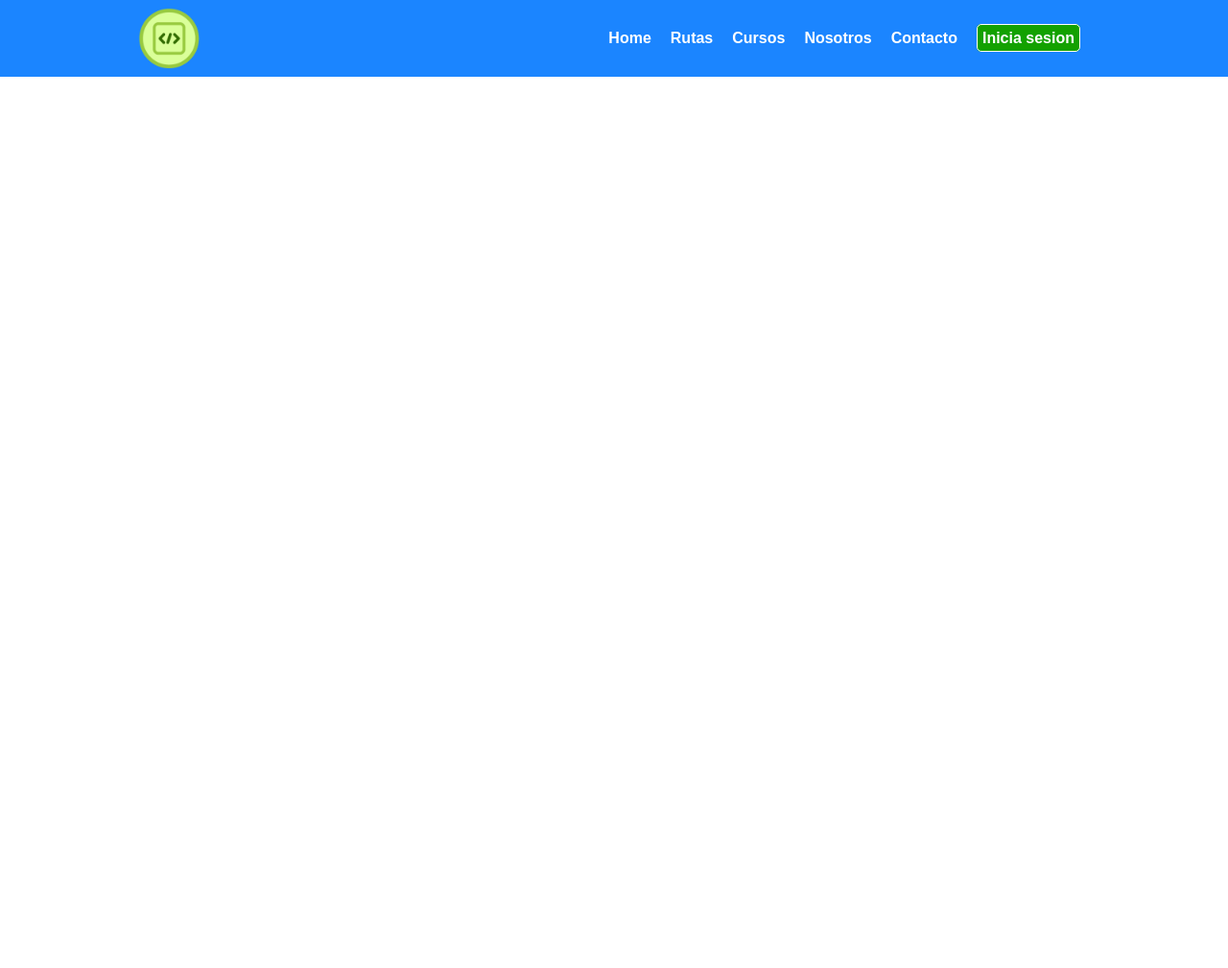
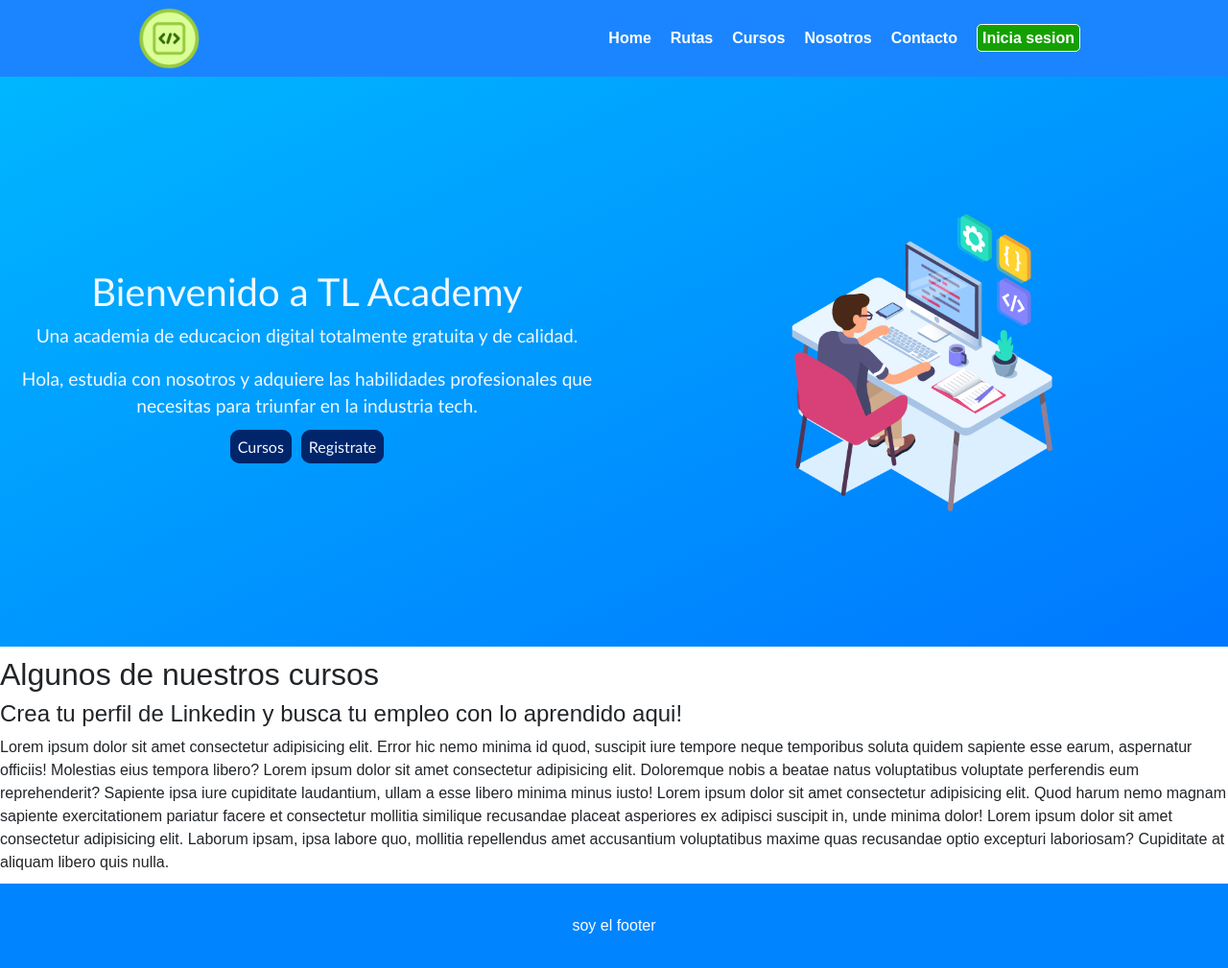
Before and after one commit to SMITH367/OnlineAcademy, a React app in the folder frontend/: page / in a window 1280 px wide. Shown: the whole page at 96% size. Before the commit the page ends 800 px from the top, so only its background shows below. Built offline with nearby package versions, Linux system fonts and the light colour scheme; no server answers.

Commit message:
home test view

```diff
--- /dev/null
+++ b/frontend/src/components/CourseInfo.jsx
@@ -0,0 +1,18 @@
+import React from "react";
+import { Link } from "react-router-dom";
+const CourseHome = ({ courseData }) => {
+  return (
+    <>
+      {courseData.url_course !== undefined ? (
+        <Link to={courseData.url_course} className="course-data-home">
+          <p>{courseData.name}</p>
+          <img src={courseData.logo} alt="" />
+        </Link>
+      ) : (
+        <></>
+      )}
+    </>
+  );
+};
+
+export { CourseHome };
--- a/frontend/src/components/Home.jsx
+++ b/frontend/src/components/Home.jsx
@@ -1,6 +1,94 @@
-import React from "react";
+import React, { useState, useEffect } from "react";
+import { Footer } from "./Footer";
+import useUser from "../hooks/useUser";
+import { Link } from "react-router-dom";
+import { cursos } from "./services/coursesHome";
+import { useGetCourse } from "../hooks/useGetCourse";
+import { CourseHome } from "./CourseInfo";
+import "./styles/home.css";
+import heroImg from "./sources/student.png";
 
 const Home = () => {
-  return <h1>home</h1>;
+  const dataUser = useUser();
+  const [curso1, setCurso1] = useState([]);
+  const [curso2, setCurso2] = useState([]);
+  const [curso3, setCurso3] = useState([]);
+  const [curso4, setCurso4] = useState([]);
+  const [curso5, setCurso5] = useState([]);
+
+  const url = "http://localhost:3000/course";
+
+  const getCourse = useGetCourse;
+
+  useEffect(() => {
+    getCourse(url, cursos.html, setCurso1);
+    getCourse(url, cursos.css, setCurso2);
+    getCourse(url, cursos.js, setCurso3);
+    getCourse(url, cursos.react, setCurso4);
+    getCourse(url, cursos.angular, setCurso5);
+
+    // eslint-disable-next-line
+  }, []);
+
+  return (
+    <>
+      <p>.</p>
+      <div className="container-home">
+        <section className="home">
+          <article className="hero">
+            <div className="center">
+              <h1 className="center">Bienvenido a TL Academy</h1>
+              <p>
+                Una academia de educacion digital totalmente gratuita y de
+                calidad.
+              </p>
+              <p>
+                Hola, {dataUser.name} estudia con nosotros y adquiere las
+                habilidades profesionales que necesitas para triunfar en la
+                industria tech.
+              </p>
+              <Link to="/courses" className="call-action">
+                Cursos
+              </Link>
+              <Link to="/register" className="call-action">
+                Registrate
+              </Link>
+            </div>
+
+            <div>
+              <img className="hero-img" src={heroImg} alt="" />
+            </div>
+          </article>
+          <h2>Algunos de nuestros cursos</h2>
+          <div className="course-home-cont center">
+            <CourseHome courseData={curso1}></CourseHome>
+            <CourseHome courseData={curso2}></CourseHome>
+            <CourseHome courseData={curso3}></CourseHome>
+            <CourseHome courseData={curso4}></CourseHome>
+            <CourseHome courseData={curso5}></CourseHome>
+          </div>
+          <h4>
+            Crea tu perfil de Linkedin y busca tu empleo con lo aprendido aqui!
+          </h4>
+          Lorem ipsum dolor sit amet consectetur adipisicing elit. Error hic
+          nemo minima id quod, suscipit iure tempore neque temporibus soluta
+          quidem sapiente esse earum, aspernatur officiis! Molestias eius
+          tempora libero? Lorem ipsum dolor sit amet consectetur adipisicing
+          elit. Doloremque nobis a beatae natus voluptatibus voluptate
+          perferendis eum reprehenderit? Sapiente ipsa iure cupiditate
+          laudantium, ullam a esse libero minima minus iusto! Lorem ipsum dolor
+          sit amet consectetur adipisicing elit. Quod harum nemo magnam sapiente
+          exercitationem pariatur facere et consectetur mollitia similique
+          recusandae placeat asperiores ex adipisci suscipit in, unde minima
+          dolor! Lorem ipsum dolor sit amet consectetur adipisicing elit.
+          Laborum ipsam, ipsa labore quo, mollitia repellendus amet accusantium
+          voluptatibus maxime quas recusandae optio excepturi laboriosam?
+          Cupiditate at aliquam libero quis nulla.
+          <label htmlFor=""></label>
+        </section>
+        <Footer></Footer>
+      </div>
+    </>
+  );
 };
 export { Home };
--- /dev/null
+++ b/frontend/src/components/services/coursesHome.js
@@ -0,0 +1,11 @@
+ const cursos = {
+     html: "html",
+     css: "css",
+     js: "js",
+     react: "react",
+     angular: "angular",
+ };
+
+ export {
+     cursos
+ }
--- a/frontend/src/components/styles/footer.css
+++ b/frontend/src/components/styles/footer.css
@@ -3,8 +3,7 @@
     background: rgb(0, 132, 255);
     padding: 2em;
     text-align: center;
+    color: rgb(255, 255, 255);
     width: 100%;
-    color: rgb(255, 255, 255);
-    position: absolute;
 
 }
--- /dev/null
+++ b/frontend/src/components/styles/home.css
@@ -0,0 +1,77 @@
+.container-home {
+    margin-top: 50px;
+}
+
+.hero {
+
+    padding-top: 10px;
+    background: linear-gradient(to top left, rgb(0, 119, 255), rgb(0, 183, 255));
+    width: 100%;
+    height: 75vh;
+    display: flex;
+    flex-wrap: wrap;
+    color: aliceblue;
+    margin-bottom: 10px;
+
+}
+
+.hero div {
+    width: 50%;
+    margin: auto;
+    text-align: center;
+    font-family: 'Gill Sans', 'Gill Sans MT', Calibri, 'Trebuchet MS', sans-serif;
+}
+
+.hero p {
+    font-size: 1.2em;
+
+}
+
+.hero-img {
+    width: 50%;
+    margin: auto;
+}
+
+.call-action {
+    padding: 5px;
+    border: solid 3px rgb(0, 37, 107);
+    border-radius: 10px;
+    color: aliceblue;
+    text-decoration: none;
+    background-color: rgb(0, 37, 107);
+    margin: 5px;
+}
+
+.call-action:hover {
+    color: aliceblue;
+}
+
+.course-home-cont {
+    display: flex;
+    flex-wrap: wrap;
+    justify-content: center;
+    margin: auto;
+}
+
+.course-data-home {
+    width: 10%;
+    border: solid;
+    margin: 1px;
+
+}
+
+.course-data-home img {
+    width: 50%;
+}
+
+@media (max-width:768px) {
+
+    .hero div {
+        width: 100%;
+    }
+
+    .course-data-home {
+        width: 40%;
+        border: solid;
+    }
+}
--- a/frontend/src/index.css
+++ b/frontend/src/index.css
@@ -14,6 +14,7 @@ body {
 
 }
 
+
 .center {
   text-align: center;
 }
```
Also changed, not shown: frontend/src/components/sources/student.png (added), frontend/src/components/sources/students.png (added).
